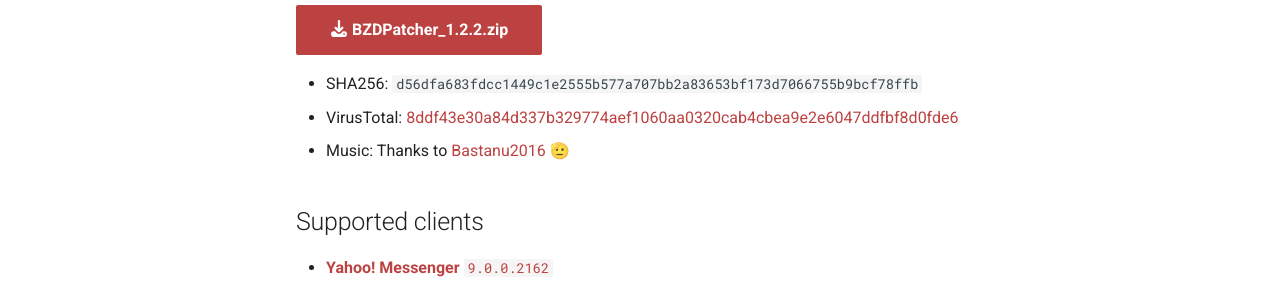
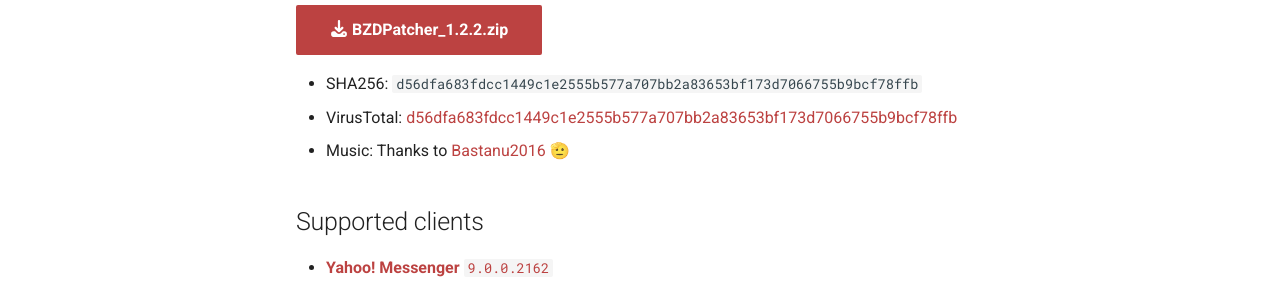
Before and after one commit to bogdannbv/buzzd-docs, an MkDocs documentation site: the page built from docs/downloads/bzd-patcher.md, in a window 1280 px wide and 1220 px high. Shown: the part 565-865 px from the top of the window. Built offline with MkDocs 1.6.1 and Material for MkDocs 9.7.7, drawn with Linux system fonts in a browser that asks for light colours; plug-ins that fetch from the network failed and are left out; comment, search, counter and statistics services are not loaded.

Commit message:
Update BZDPatcher VirusTotal link

```diff
--- a/docs/downloads/bzd-patcher.md
+++ b/docs/downloads/bzd-patcher.md
@@ -9,7 +9,7 @@
 [:fontawesome-solid-download: BZDPatcher_1.2.2.zip](./files/BZDPatcher_1.2.2.zip){ .md-button .md-button--primary }
 
 - SHA256: `d56dfa683fdcc1449c1e2555b577a707bb2a83653bf173d7066755b9bcf78ffb`
-- VirusTotal: [8ddf43e30a84d337b329774aef1060aa0320cab4cbea9e2e6047ddfbf8d0fde6](https://www.virustotal.com/gui/file/d56dfa683fdcc1449c1e2555b577a707bb2a83653bf173d7066755b9bcf78ffb)
+- VirusTotal: [d56dfa683fdcc1449c1e2555b577a707bb2a83653bf173d7066755b9bcf78ffb](https://www.virustotal.com/gui/file/d56dfa683fdcc1449c1e2555b577a707bb2a83653bf173d7066755b9bcf78ffb)
 - Music: Thanks to [Bastanu2016](https://www.youtube.com/watch?v=2tTY6A5XisU) 🫡
 
 ## Supported clients
```
